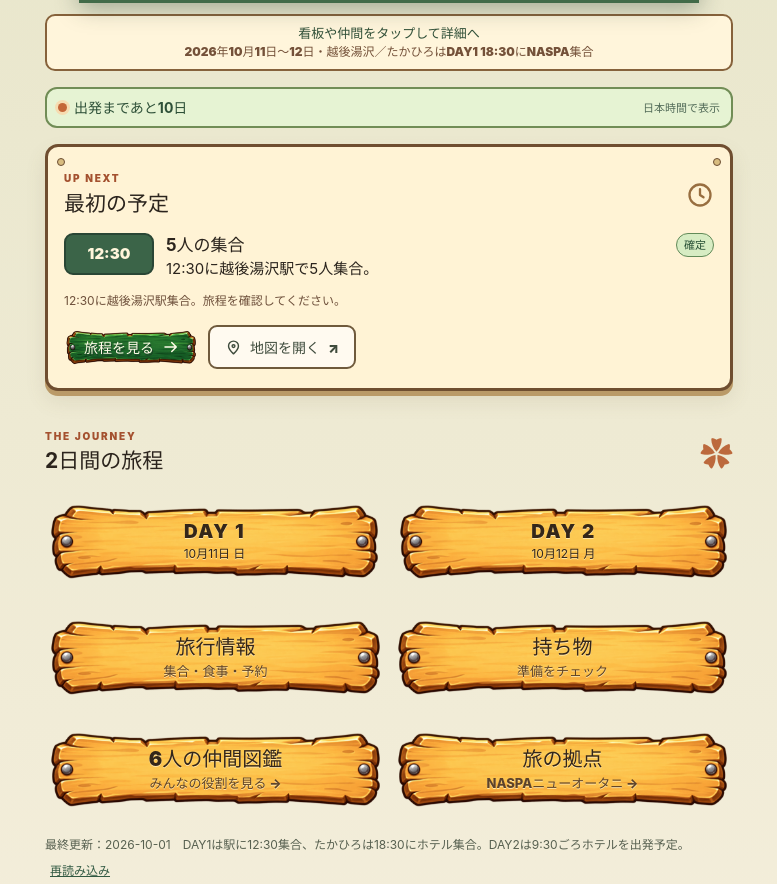
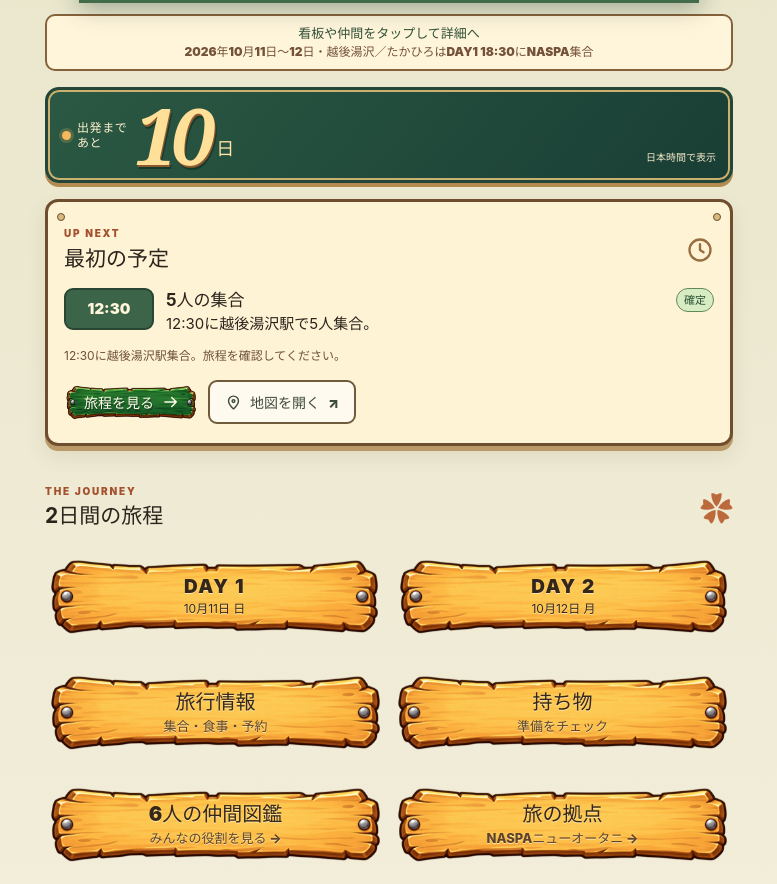
Before and after one commit to eiji-dent/itumen, a React (Vite) app: page / in a window 1280 px wide. Shown: the part 1118-2002 px from the top of the page, without its empty margins (251-1028 px from the left). Built offline with nearby package versions, Linux system fonts and the light colour scheme.

Commit message:
Emphasize departure countdown days

```diff
--- a/src/style.css
+++ b/src/style.css
@@ -108,3 +108,11 @@ h1[tabindex="-1"]:focus{outline:none}
 .quick-card strong,.feature-link strong{display:block;max-width:82%;font-size:clamp(14px,3.7vw,20px);font-weight:1000;overflow-wrap:anywhere}
 .quick-card small,.feature-link span{display:block;max-width:82%;font-size:clamp(9px,2.45vw,13px);font-weight:800;color:#5e4329;overflow-wrap:anywhere}
 .quick-card:active,.feature-link:active{transform:translateY(3px) scale(.97);filter:brightness(.83)}
+
+/* Make the remaining days the focal point of the departure banner. */
+.status-countdown{min-height:92px;gap:6px;padding:10px 14px;border:3px solid #244638;border-radius:14px;background:linear-gradient(130deg,#2b5943,#193e35);box-shadow:0 4px 0 #b38b50,inset 0 0 0 2px #cbb16f;color:#fff2ce}
+.status-countdown .status-dot{flex:0 0 9px;background:#f5b85d;box-shadow:0 0 0 3px #f5b85d35}
+.status-countdown .countdown-caption{font-size:12px;line-height:1.3;white-space:nowrap;letter-spacing:.05em}
+.status-countdown .countdown-value{font-family:Georgia,"Times New Roman",serif;font-size:clamp(58px,17vw,78px);font-style:italic;font-weight:900;line-height:.9;letter-spacing:-.08em;color:#ffe098;text-shadow:1px 2px 0 #8b5a2d,2px 4px 0 #173a2d;font-variant-numeric:lining-nums}
+.status-countdown .countdown-unit{align-self:flex-end;margin:0 0 7px 2px;font-size:18px;font-weight:1000;color:#ffe4a5}
+.status-countdown>span.status-timezone{margin-left:auto;align-self:flex-end;margin-bottom:5px;color:#f6e9c9;font-size:10px;white-space:nowrap}
```
Also changed, not shown: src/main.tsx (+1 -1 lines).
